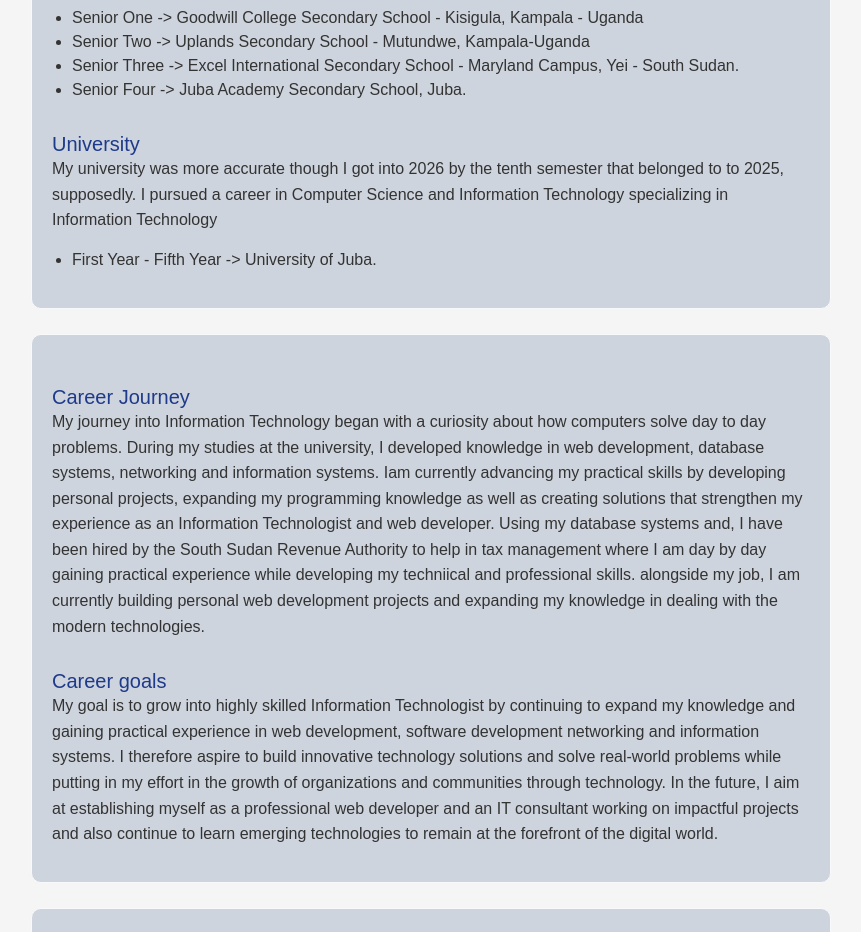
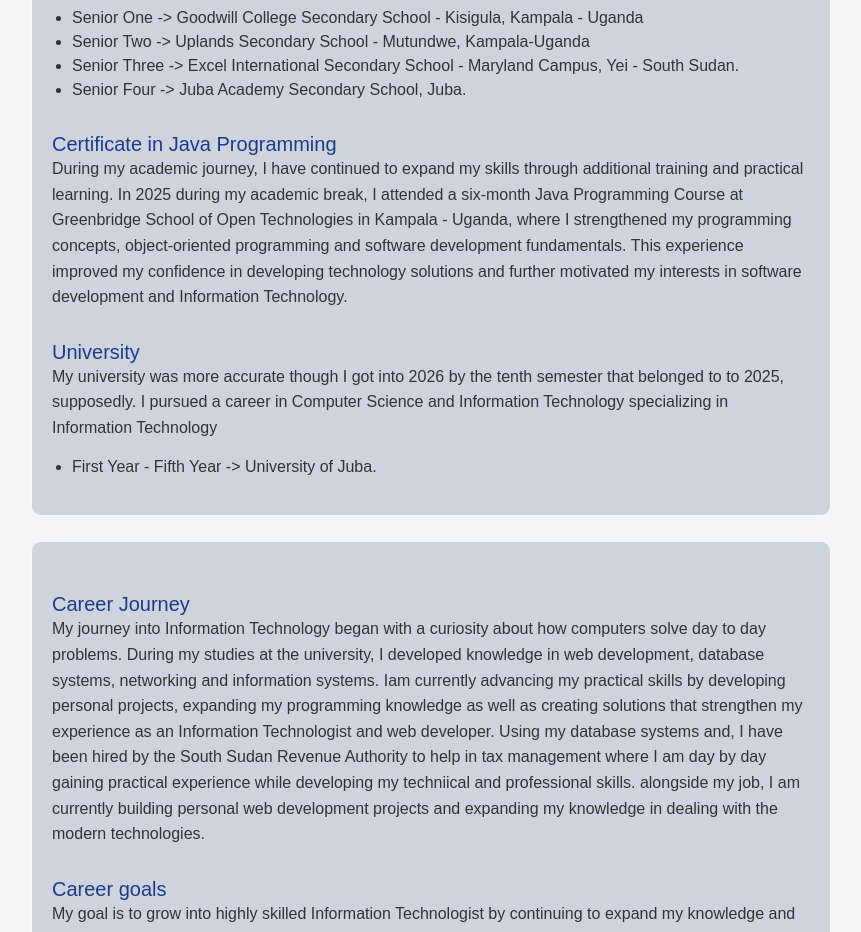
Before and after one commit to kuanyandrea11-art/My-first-webpage, a plain HTML site: page about.html in a window 1280 px wide. Shown: the part 1200-2132 px from the top of the page, without its empty margins (209-1070 px from the left). Drawn offline with Linux system fonts and the light colour scheme.

Commit message:
Add Java Programming Certificate and update about section

```diff
--- a/about.html
+++ b/about.html
@@ -50,6 +50,11 @@
                 <li>Senior Three -> Excel International Secondary School - Maryland Campus, Yei - South Sudan.</li>
                 <li>Senior Four -> Juba Academy Secondary School, Juba.</li>
             </ul>
+            <h3>Certificate in Java Programming</h3>
+            <p>
+                During my academic journey, I have continued to expand my skills through additional training and practical learning. In 2025 during my academic break, I attended a six-month Java Programming Course at Greenbridge School of Open Technologies in Kampala - Uganda, where I strengthened
+                my programming concepts, object-oriented programming and software development fundamentals. This experience improved my confidence in developing technology solutions and further motivated my interests in software development and Information Technology.
+            </p>
         <h3>University</h3>
         <p>My university was more accurate though I got into 2026 by the tenth semester that belonged to to 2025, supposedly. I pursued a career in Computer Science and Information Technology specializing in Information Technology</p>
         <ul>
```
Also changed, not shown: resume.html (+3 -0 lines).
